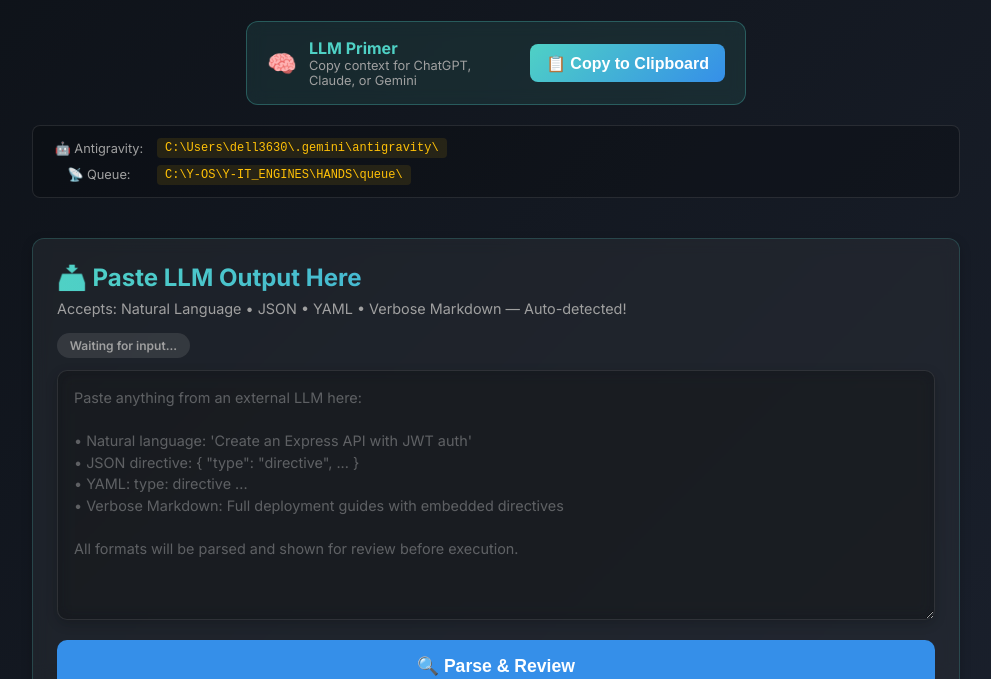
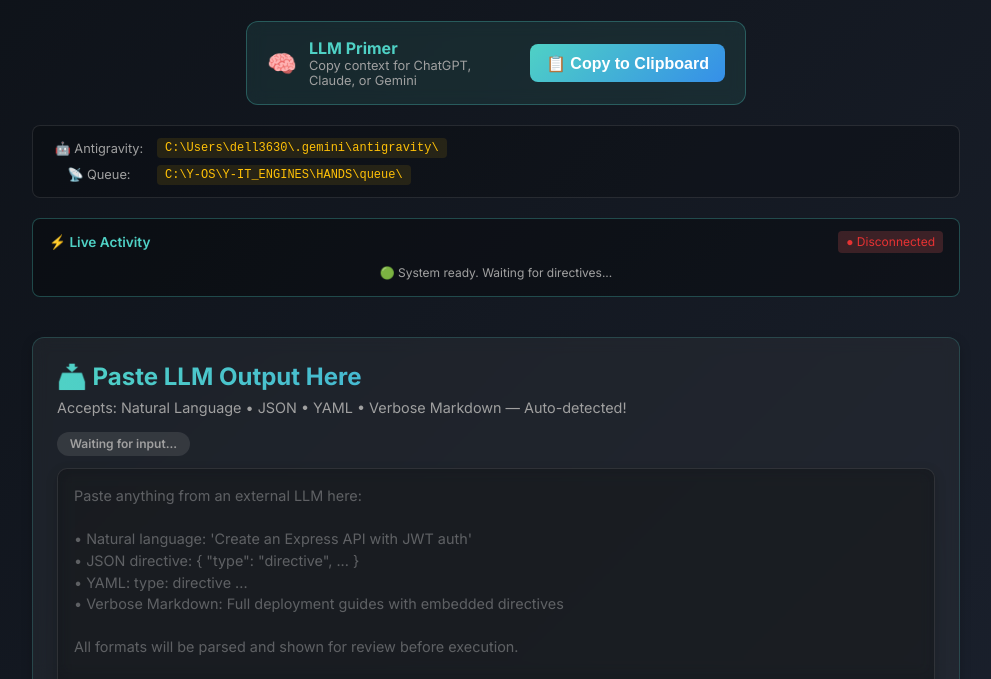
Before and after one commit to hagermann00/HANDS, a website: page webapp/index.html in a window 1280 px wide. Shown: the part 121-800 px from the top of the page, without its empty margins (144-1135 px from the left). Drawn offline with Linux system fonts and the light colour scheme; no server answers.

```diff
--- a/webapp/index.html
+++ b/webapp/index.html
@@ -45,6 +45,17 @@
         <div class="path-item">
           <span class="path-label">📡 Queue:</span>
           <code class="path-value">C:\Y-OS\Y-IT_ENGINES\HANDS\queue\</code>
+        </div>
+      </div>
+
+      <!-- LIVE ACTIVITY FEED -->
+      <div class="live-activity">
+        <div class="activity-header">
+          <span class="activity-title">⚡ Live Activity</span>
+          <span id="connectionStatus" class="connection-status connected">● Connected</span>
+        </div>
+        <div id="activityFeed" class="activity-feed">
+          <div class="activity-item">🟢 System ready. Waiting for directives...</div>
         </div>
       </div>
     </section>
--- a/webapp/style.css
+++ b/webapp/style.css
@@ -175,6 +175,66 @@
   padding: 0.2rem 0.5rem;
   border-radius: 4px;
   word-break: break-all;
+}
+
+/* Live Activity Feed */
+.live-activity {
+  margin-top: 1.25rem;
+  padding: 0.75rem 1rem;
+  background: rgba(0, 0, 0, 0.3);
+  border-radius: 8px;
+  border: 1px solid rgba(79, 209, 197, 0.3);
+}
+
+.activity-header {
+  display: flex;
+  justify-content: space-between;
+  align-items: center;
+  margin-bottom: 0.5rem;
+}
+
+.activity-title {
+  font-size: 0.85rem;
+  font-weight: 600;
+  color: #4fd1c5;
+}
+
+.connection-status {
+  font-size: 0.75rem;
+  padding: 0.2rem 0.5rem;
+  border-radius: 4px;
+}
+
+.connection-status.connected {
+  color: #81c784;
+  background: rgba(76, 175, 80, 0.2);
+}
+
+.connection-status.disconnected {
+  color: var(--danger);
+  background: rgba(238, 90, 90, 0.2);
+}
+
+.activity-feed {
+  max-height: 80px;
+  overflow-y: auto;
+  font-size: 0.75rem;
+}
+
+.activity-item {
+  padding: 0.25rem 0;
+  color: var(--text-muted);
+  border-bottom: 1px solid rgba(255, 255, 255, 0.05);
+  animation: fadeIn 0.3s ease;
+}
+
+.activity-item:last-child {
+  border-bottom: none;
+}
+
+.activity-item.active {
+  color: #4fd1c5;
+  animation: pulse 1s ease-in-out infinite;
 }
 
 @keyframes fadeIn {
```
Also changed, not shown: queue/pending.json (+39 -7 lines), webapp/server.js (+19 -0 lines), .agent/workflows/hands_llm_primer.md.
